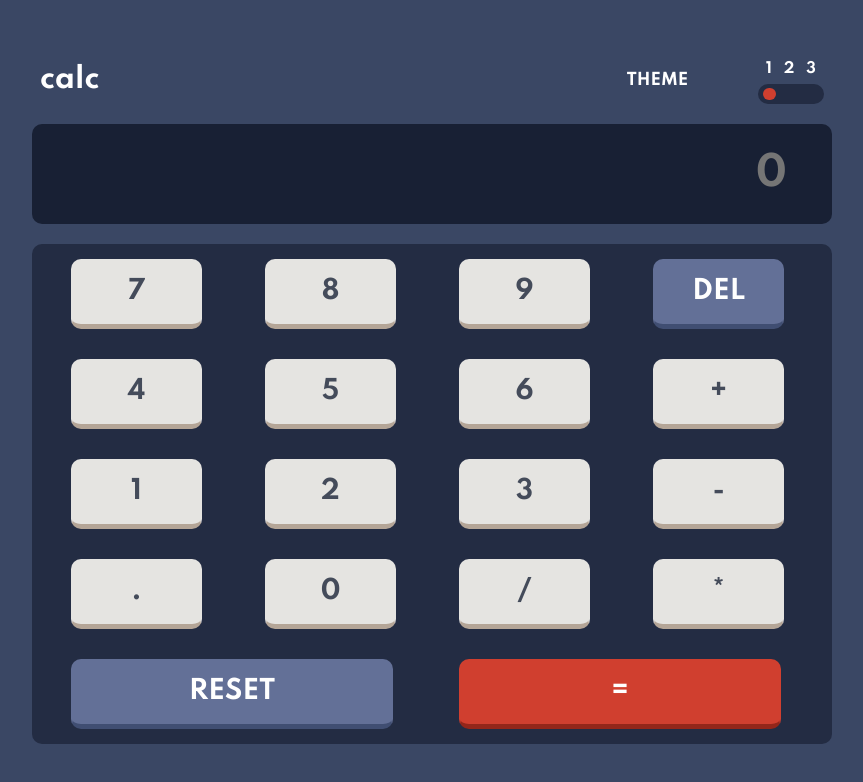
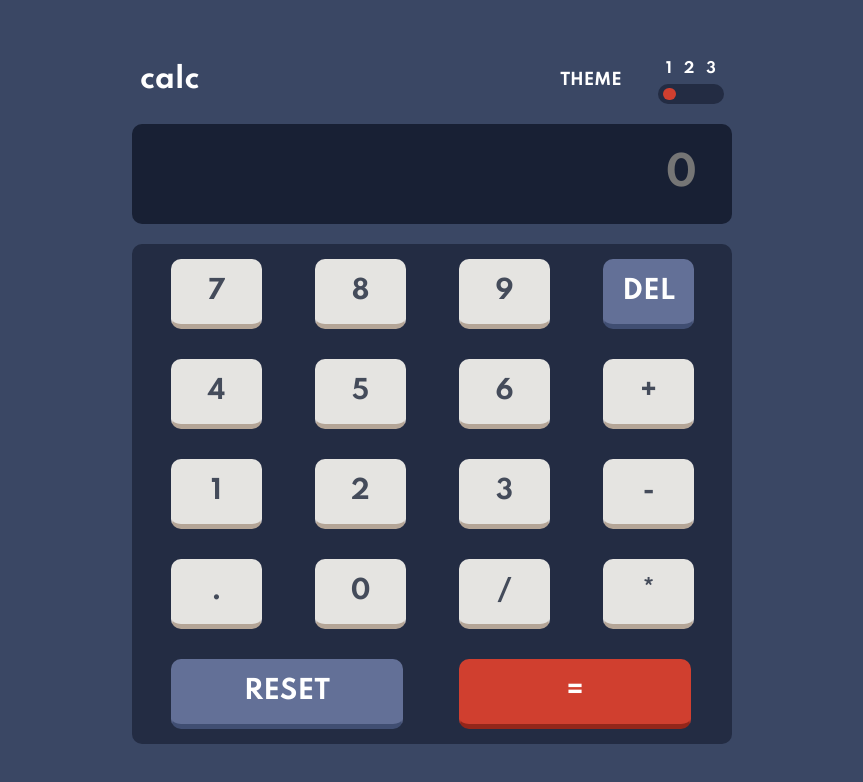
Before and after one commit to MatCorreia/Calculator, a plain HTML site: page index.html in a window 1280 px wide. Shown: the whole page, without its empty margins (208-1071 px from the left). Drawn offline with nearby package versions, Linux system fonts and the light colour scheme.

Commit message:
box size

```diff
--- a/src/sass/main.scss
+++ b/src/sass/main.scss
@@ -91,7 +91,7 @@ body {
 }
 
 .calculator {
-    width: 800px;
+    width: 600px;
     padding: 20px 0;
     & .theme {
         font-size: 1rem;
@@ -100,7 +100,7 @@ body {
         font-size: 2.5rem;
         width: 100%;
         margin: 20px 0;
-        padding: 20px 45px;
+        padding: 20px 35px;
         text-align: end;
         border: none;
         border-radius: 10px;
```
Also changed, not shown: src/css/main.css.
